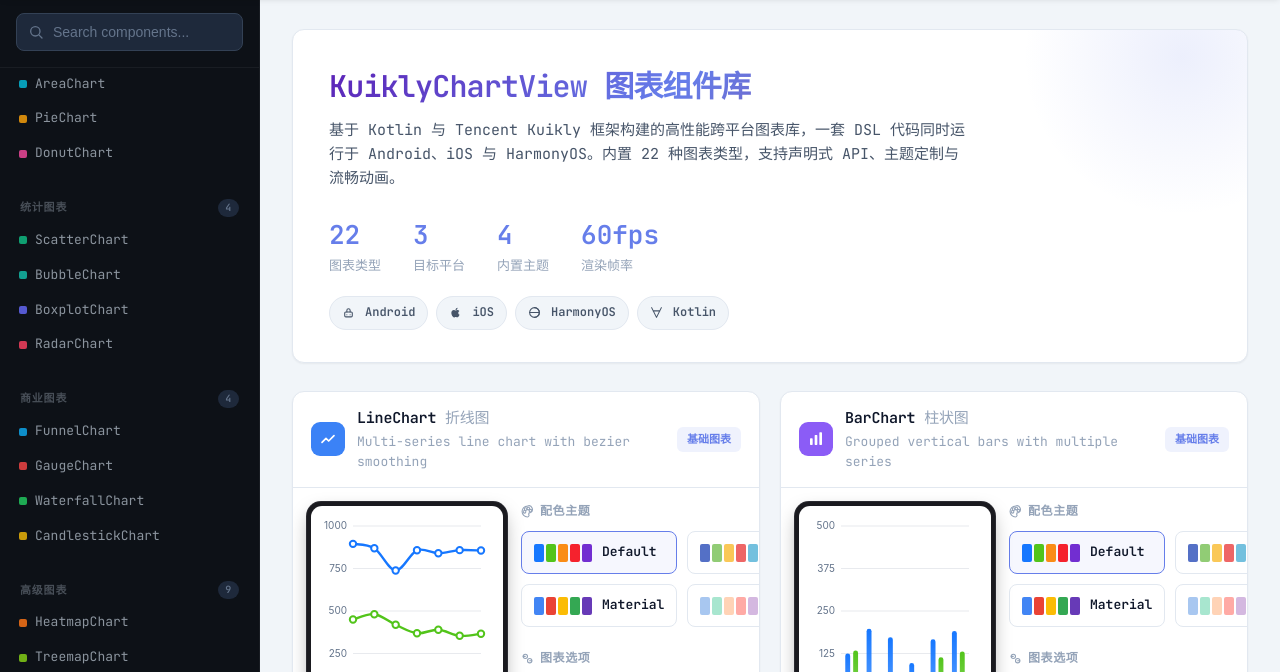
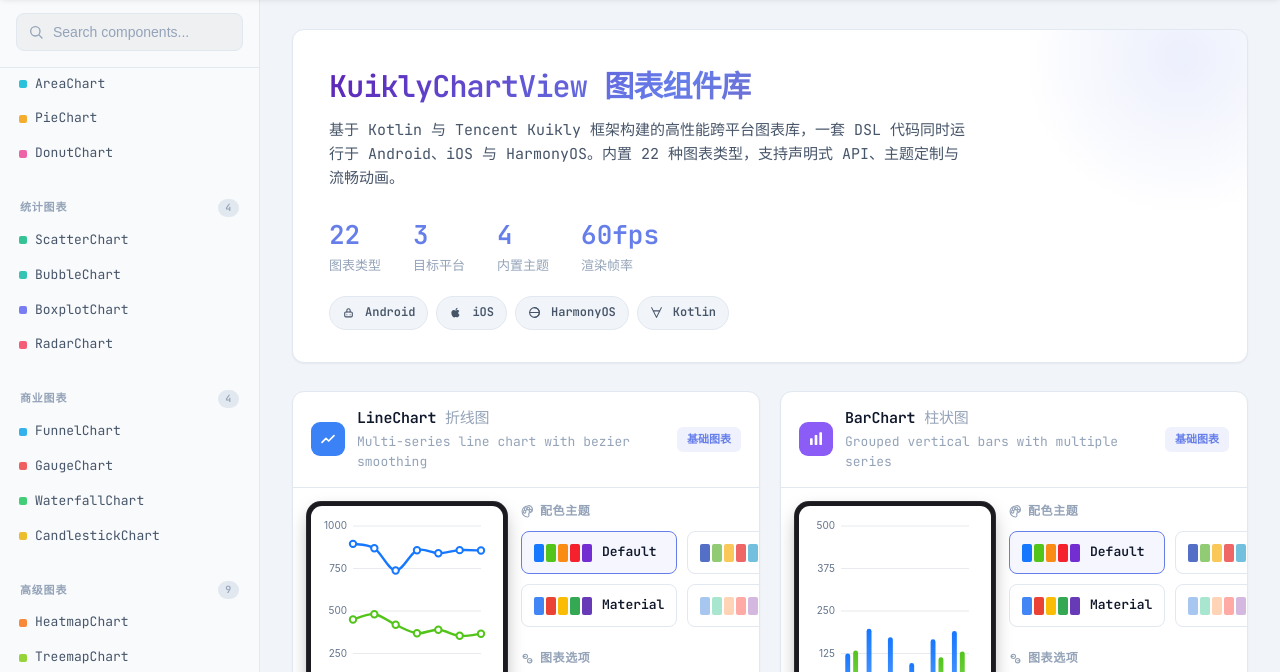
Before and after one commit to Lfan-ke/KuiklyChartView, a website: page docs/index.html in a window 1280 px wide. Shown: the part 61-733 px from the top of the page. Drawn offline with Linux system fonts and the light colour scheme.

Commit message:
fix dark mode: sidebar light theme, system prefers-color-scheme support
Signed-off-by: 林晨 (Leo Cheng) <leo-cheng@vip.qq.com>

```diff
--- a/docs/index.html
+++ b/docs/index.html
@@ -1,5 +1,5 @@
 <!DOCTYPE html>
-<html lang="zh-CN" data-theme="light">
+<html lang="zh-CN">
 <head>
 <meta charset="UTF-8">
 <meta name="viewport" content="width=device-width, initial-scale=1.0">
@@ -12,12 +12,12 @@
    KuiklyChartView Showcase - Design System
    ============================================================ */
 :root {
-  --sidebar-bg: #0d1117;
-  --sidebar-active: rgba(102,126,234,.18);
-  --sidebar-active-text: #f0f0ff;
-  --sidebar-text: #8b949e;
-  --sidebar-text-dim: #64748b;
-  --sidebar-hover: rgba(255,255,255,.06);
+  --sidebar-bg: #f8fafc;
+  --sidebar-active: rgba(102,126,234,.12);
+  --sidebar-active-text: #5b21b6;
+  --sidebar-text: #475569;
+  --sidebar-text-dim: #94a3b8;
+  --sidebar-hover: rgba(0,0,0,.04);
   --accent: #667eea;
   --accent-hover: #5a67d8;
   --accent-rgb: 102,126,234;
@@ -40,7 +40,7 @@
 }
 
 [data-theme="dark"] {
-  --main-bg: #1e293b;
+  --main-bg: #0f172a;
   --card-bg: #1e293b;
   --text-primary: #f1f5f9;
   --text-secondary: #cbd5e1;
@@ -49,6 +49,12 @@
   --shadow-sm: 0 1px 2px rgba(0,0,0,0.3);
   --shadow-md: 0 4px 6px -1px rgba(0,0,0,0.4);
   --shadow-lg: 0 10px 15px -3px rgba(0,0,0,0.5);
+  --sidebar-bg: #0d1117;
+  --sidebar-active: rgba(102,126,234,.18);
+  --sidebar-active-text: #f0f0ff;
+  --sidebar-text: #8b949e;
+  --sidebar-text-dim: #64748b;
+  --sidebar-hover: rgba(255,255,255,.06);
 }
 
 * {
@@ -185,15 +191,16 @@ body {
   background: var(--sidebar-bg);
   overflow-y: auto;
   z-index: 900;
-  border-right: 1px solid rgba(255,255,255,0.05);
+  border-right: 1px solid var(--border);
   transition: transform 0.28s ease;
 }
 
 .sidebar::-webkit-scrollbar { width: 4px; }
 .sidebar::-webkit-scrollbar-thumb {
-  background: #21262d;
+  background: #cbd5e1;
   border-radius: 2px;
 }
+[data-theme="dark"] .sidebar::-webkit-scrollbar-thumb { background: #21262d; }
 .sidebar::-webkit-scrollbar-track { background: transparent; }
 
 .sidebar .search-wrap {
@@ -202,27 +209,30 @@ body {
   top: 0;
   background: var(--sidebar-bg);
   z-index: 5;
-  border-bottom: 1px solid rgba(255,255,255,0.05);
+  border-bottom: 1px solid var(--border);
 }
 
 .sidebar .search-input {
   width: 100%;
-  background: #1e293b;
-  border: 1px solid #334155;
+  background: rgba(0,0,0,.04);
+  border: 1px solid var(--border);
   border-radius: var(--radius-sm);
   padding: 10px 12px 10px 36px;
-  color: #e2e8f0;
+  color: var(--text-primary);
   font-size: 14px;
   outline: none;
   transition: border var(--transition), box-shadow var(--transition);
 }
+[data-theme="dark"] .sidebar .search-input {
+  background: rgba(255,255,255,.06);
+}
 
 .sidebar .search-input:focus {
   border-color: var(--accent);
   box-shadow: 0 0 0 3px rgba(var(--accent-rgb),0.2);
 }
 
-.sidebar .search-input::placeholder { color: #64748b; }
+.sidebar .search-input::placeholder { color: var(--sidebar-text-dim); }
 
 .sidebar .search-wrap {
   position: sticky;
@@ -232,7 +242,7 @@ body {
   position: absolute;
   left: 28px;
   top: 27px;
-  color: #64748b;
+  color: var(--sidebar-text-dim);
   pointer-events: none;
 }
 
@@ -241,7 +251,7 @@ body {
 }
 
 .sidebar .nav-group-title {
-  color: #484f58;
+  color: var(--sidebar-text-dim);
   font-size: 11px;
   font-weight: 700;
   text-transform: uppercase;
@@ -253,8 +263,8 @@ body {
 }
 
 .sidebar .nav-group-title .count {
-  background: #1e293b;
-  color: #64748b;
+  background: var(--border);
+  color: var(--sidebar-text-dim);
   font-size: 10px;
   padding: 1px 7px;
   border-radius: 10px;
@@ -278,12 +288,12 @@ body {
 
 .sidebar .nav-item:hover {
   background: var(--sidebar-hover);
-  color: #fff;
+  color: var(--sidebar-active-text);
 }
 
 .sidebar .nav-item.active {
-  background: rgba(102,126,234,.18);
-  color: #f0f0ff;
+  background: var(--sidebar-active);
+  color: var(--sidebar-active-text);
   border-left-color: var(--accent);
   font-weight: 500;
 }
@@ -300,7 +310,7 @@ body {
 .sidebar .nav-group.hidden { display: none; }
 
 .sidebar .no-results {
-  color: #64748b;
+  color: var(--sidebar-text-dim);
   font-size: 13px;
   text-align: center;
   padding: 24px 20px;
@@ -309,9 +319,9 @@ body {
 
 .sidebar .sidebar-footer {
   padding: 16px 20px;
-  color: #475569;
+  color: var(--sidebar-text);
   font-size: 11px;
-  border-top: 1px solid rgba(255,255,255,0.05);
+  border-top: 1px solid var(--border);
   margin-top: 8px;
 }
 
@@ -899,6 +909,7 @@ body {
 .scroll-top.show { opacity: 1; pointer-events: auto; }
 .scroll-top:hover { transform: translateY(-3px); background: var(--accent-hover); }
 </style>
+<script>(function(){var s;try{s=localStorage.getItem('kcv-theme')}catch(e){}if(!s)s=window.matchMedia('(prefers-color-scheme:dark)').matches?'dark':'light';document.documentElement.setAttribute('data-theme',s)})()</script>
 </head>
 <body>
 
@@ -3814,13 +3825,19 @@ function wireTheme() {
     renderAll();
   }
 
-  let saved = 'light';
-  try { saved = localStorage.getItem('kcv-theme') || 'light'; } catch (e) {}
+  let saved;
+  try { saved = localStorage.getItem('kcv-theme'); } catch (e) {}
+  if (!saved) saved = window.matchMedia('(prefers-color-scheme:dark)').matches ? 'dark' : 'light';
   apply(saved);
 
   toggle.addEventListener('click', () => {
     const current = root.getAttribute('data-theme');
     apply(current === 'dark' ? 'light' : 'dark');
+  });
+
+  window.matchMedia('(prefers-color-scheme:dark)').addEventListener('change', function(e) {
+    try { if (localStorage.getItem('kcv-theme')) return; } catch (ex) {}
+    apply(e.matches ? 'dark' : 'light');
   });
 }
 
```
